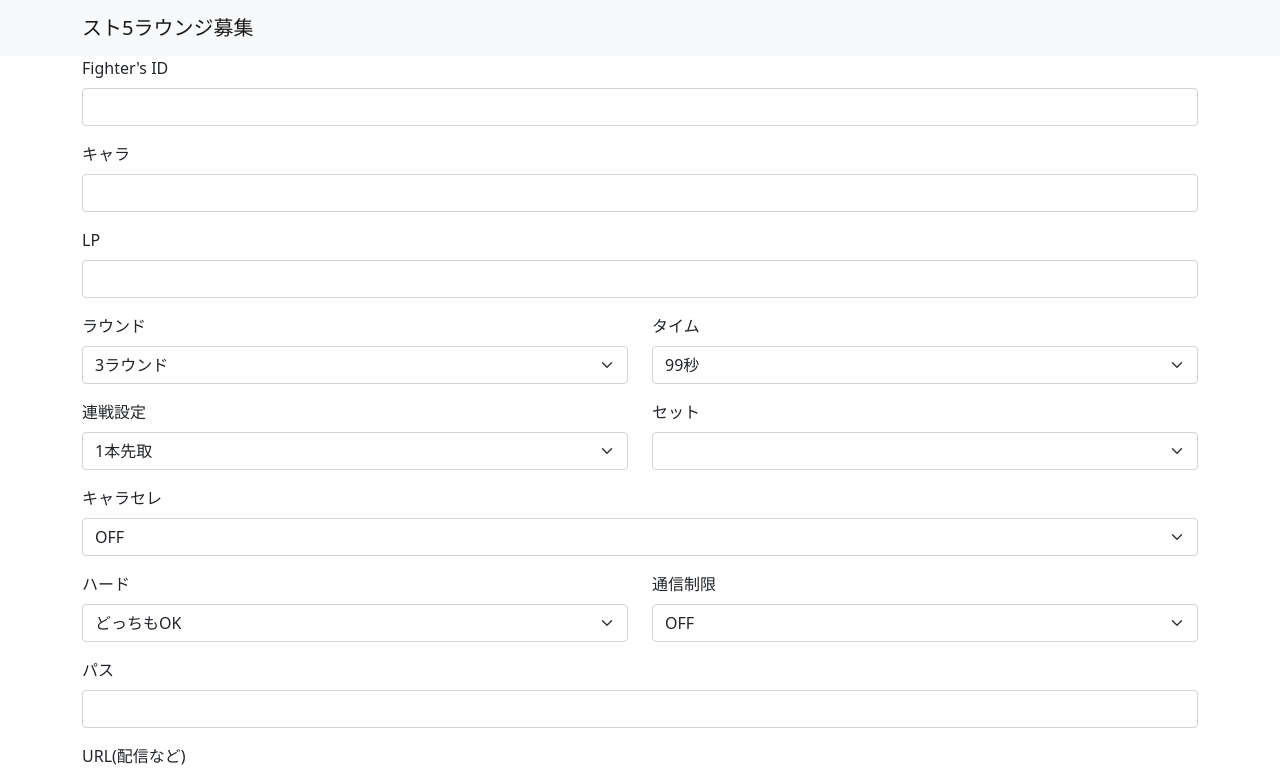
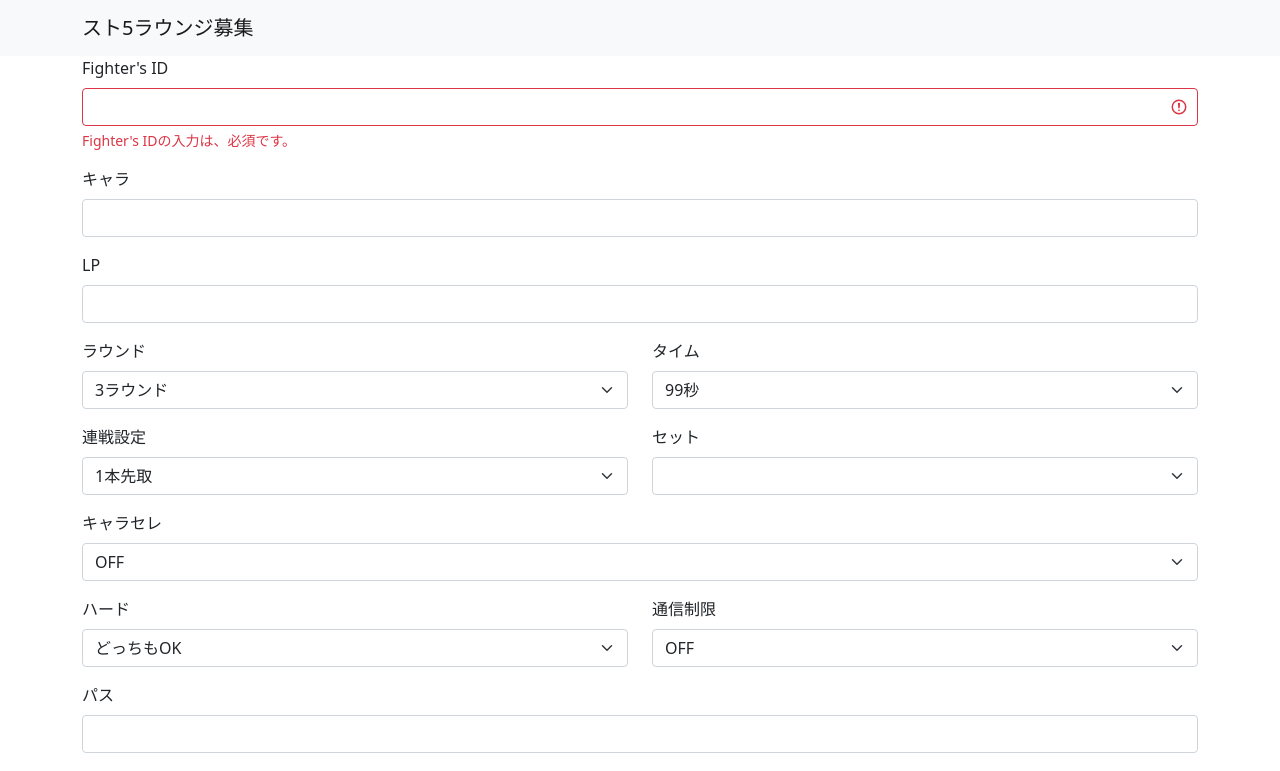
Before and after one commit to hyde142857/sfv-lounge, a React (Create React App) app: page / in a window 1280 px wide. Shown: the top 771 px of the page. Built offline with nearby package versions, Linux system fonts and the light colour scheme.

Commit message:
入力必須をエラー表示

```diff
--- a/src/App.tsx
+++ b/src/App.tsx
@@ -25,6 +25,13 @@ interface TweetData {
 
 type Props = {
   twdata: TweetData;
+}
+
+function FightingIdIsInvalid(twdata: TweetData) {
+  if (twdata.fightingId === "") {
+    return true;
+  }
+  return false;
 }
 
 function GetLpRank(lp: string) {
@@ -274,7 +281,9 @@ function App() {
                 setTwdata({ ...twdata, fightingId: e.target.value });
               }
             }
-            value={twdata.fightingId} />
+            value={twdata.fightingId}
+            isInvalid={FightingIdIsInvalid(twdata)} />
+          <div className="invalid-feedback">Fighter's IDの入力は、必須です。</div>
         </Form.Group>
         <Form.Group className="mb-3">
           <Form.Label>キャラ</Form.Label>
```
